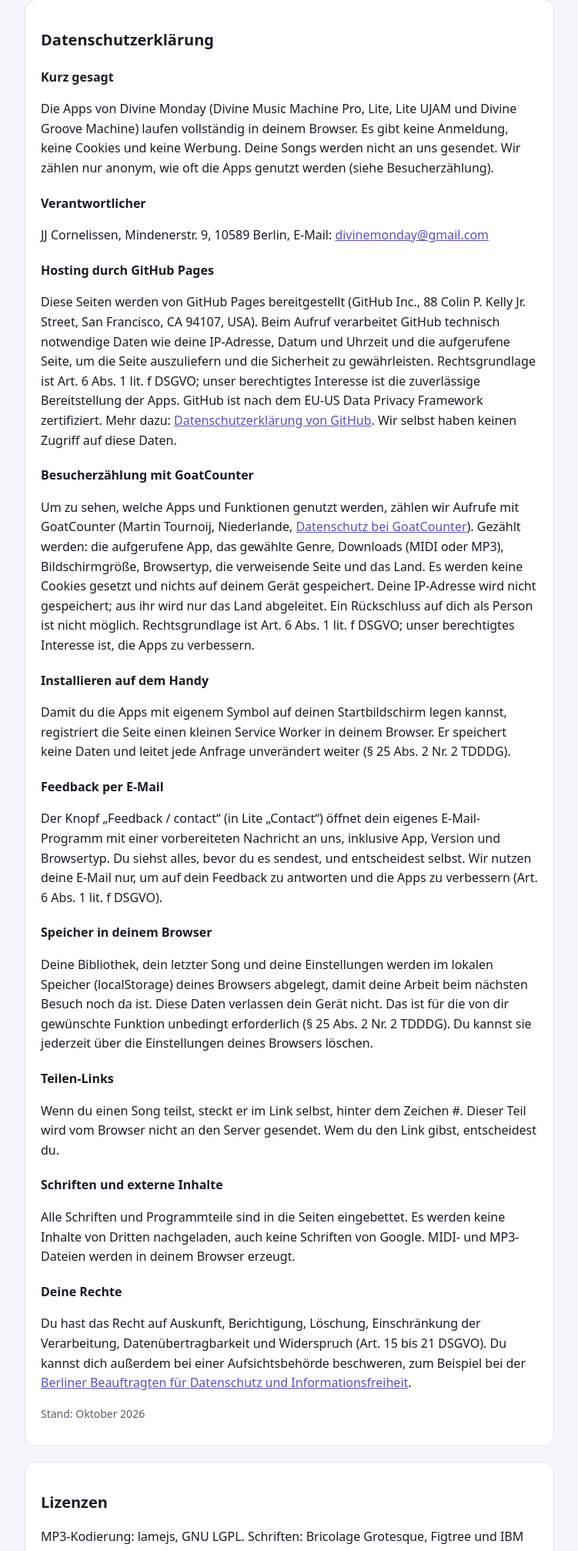
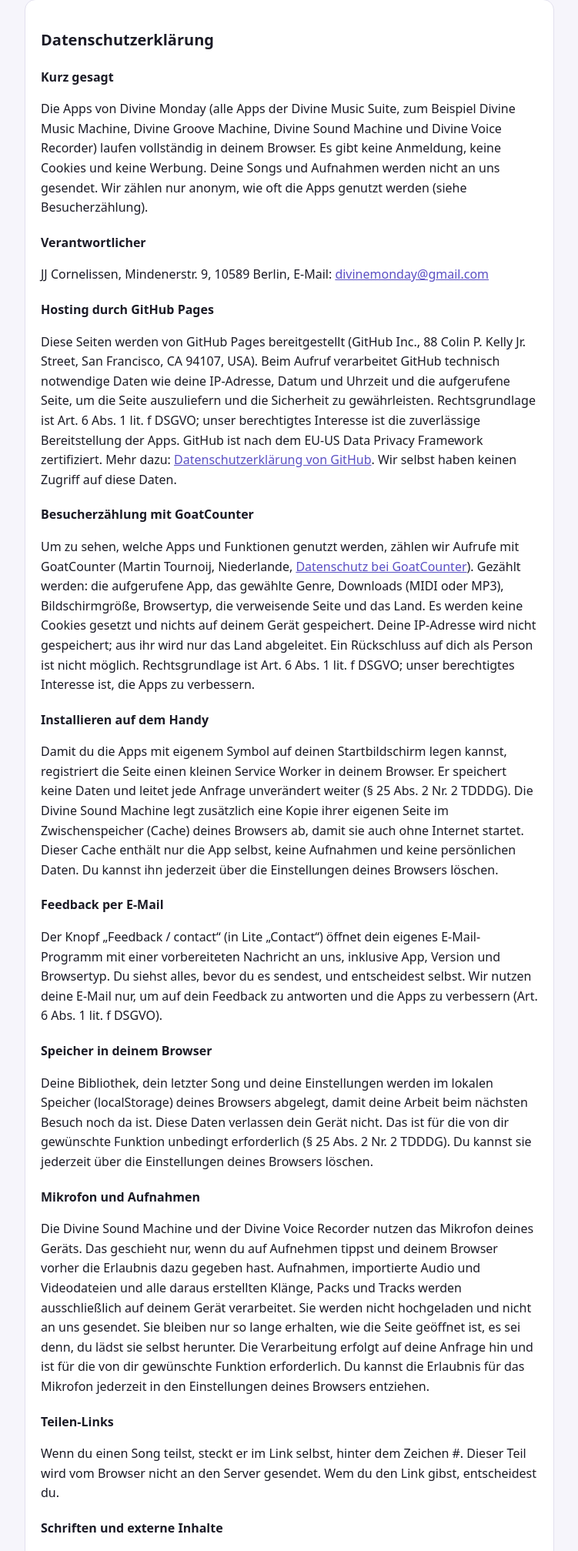
Before and after one commit to DivineACIDMonday/divine-music-machine-v7, a plain HTML site: page legal/index.html in a window 1280 px wide. Shown: the part 872-2887 px from the top of the page at 77% size, without its empty margins (264-1015 px from the left). Drawn offline with Linux system fonts and the light colour scheme.

Commit message:
Datenschutz: covers every suite app, the microphone in Sound Machine and Voice Recorder, and the Sound Machine's offline cache (German and English)
Co-Authored-By: Claude Opus 5.5 <noreply@anthropic.com>
Claude-Session: https://claude.ai/code/session_011qXmSKQR3KEQ1CvGMaqMz4

```diff
--- a/legal/index.html
+++ b/legal/index.html
@@ -46,7 +46,7 @@ address{font-style:normal}
 <section id="datenschutz">
 <h2>Datenschutzerklärung</h2>
 <h3>Kurz gesagt</h3>
-<p>Die Apps von Divine Monday (Divine Music Machine Pro, Lite, Lite UJAM und Divine Groove Machine) laufen vollständig in deinem Browser. Es gibt keine Anmeldung, keine Cookies und keine Werbung. Deine Songs werden nicht an uns gesendet. Wir zählen nur anonym, wie oft die Apps genutzt werden (siehe Besucherzählung).</p>
+<p>Die Apps von Divine Monday (alle Apps der Divine Music Suite, zum Beispiel Divine Music Machine, Divine Groove Machine, Divine Sound Machine und Divine Voice Recorder) laufen vollständig in deinem Browser. Es gibt keine Anmeldung, keine Cookies und keine Werbung. Deine Songs und Aufnahmen werden nicht an uns gesendet. Wir zählen nur anonym, wie oft die Apps genutzt werden (siehe Besucherzählung).</p>
 <h3>Verantwortlicher</h3>
 <p>JJ Cornelissen, Mindenerstr. 9, 10589 Berlin, E-Mail: <span class="em">divinemonday (at) gmail (dot) com</span></p>
 <h3>Hosting durch GitHub Pages</h3>
@@ -54,11 +54,13 @@ address{font-style:normal}
 <h3>Besucherzählung mit GoatCounter</h3>
 <p>Um zu sehen, welche Apps und Funktionen genutzt werden, zählen wir Aufrufe mit GoatCounter (Martin Tournoij, Niederlande, <a href="https://www.goatcounter.com/help/privacy" rel="noopener">Datenschutz bei GoatCounter</a>). Gezählt werden: die aufgerufene App, das gewählte Genre, Downloads (MIDI oder MP3), Bildschirmgröße, Browsertyp, die verweisende Seite und das Land. Es werden keine Cookies gesetzt und nichts auf deinem Gerät gespeichert. Deine IP-Adresse wird nicht gespeichert; aus ihr wird nur das Land abgeleitet. Ein Rückschluss auf dich als Person ist nicht möglich. Rechtsgrundlage ist Art. 6 Abs. 1 lit. f DSGVO; unser berechtigtes Interesse ist, die Apps zu verbessern.</p>
 <h3>Installieren auf dem Handy</h3>
-<p>Damit du die Apps mit eigenem Symbol auf deinen Startbildschirm legen kannst, registriert die Seite einen kleinen Service Worker in deinem Browser. Er speichert keine Daten und leitet jede Anfrage unverändert weiter (§ 25 Abs. 2 Nr. 2 TDDDG).</p>
+<p>Damit du die Apps mit eigenem Symbol auf deinen Startbildschirm legen kannst, registriert die Seite einen kleinen Service Worker in deinem Browser. Er speichert keine Daten und leitet jede Anfrage unverändert weiter (§ 25 Abs. 2 Nr. 2 TDDDG). Die Divine Sound Machine legt zusätzlich eine Kopie ihrer eigenen Seite im Zwischenspeicher (Cache) deines Browsers ab, damit sie auch ohne Internet startet. Dieser Cache enthält nur die App selbst, keine Aufnahmen und keine persönlichen Daten. Du kannst ihn jederzeit über die Einstellungen deines Browsers löschen.</p>
 <h3>Feedback per E-Mail</h3>
 <p>Der Knopf „Feedback / contact“ (in Lite „Contact“) öffnet dein eigenes E-Mail-Programm mit einer vorbereiteten Nachricht an uns, inklusive App, Version und Browsertyp. Du siehst alles, bevor du es sendest, und entscheidest selbst. Wir nutzen deine E-Mail nur, um auf dein Feedback zu antworten und die Apps zu verbessern (Art. 6 Abs. 1 lit. f DSGVO).</p>
 <h3>Speicher in deinem Browser</h3>
 <p>Deine Bibliothek, dein letzter Song und deine Einstellungen werden im lokalen Speicher (localStorage) deines Browsers abgelegt, damit deine Arbeit beim nächsten Besuch noch da ist. Diese Daten verlassen dein Gerät nicht. Das ist für die von dir gewünschte Funktion unbedingt erforderlich (§ 25 Abs. 2 Nr. 2 TDDDG). Du kannst sie jederzeit über die Einstellungen deines Browsers löschen.</p>
+<h3>Mikrofon und Aufnahmen</h3>
+<p>Die Divine Sound Machine und der Divine Voice Recorder nutzen das Mikrofon deines Geräts. Das geschieht nur, wenn du auf Aufnehmen tippst und deinem Browser vorher die Erlaubnis dazu gegeben hast. Aufnahmen, importierte Audio und Videodateien und alle daraus erstellten Klänge, Packs und Tracks werden ausschließlich auf deinem Gerät verarbeitet. Sie werden nicht hochgeladen und nicht an uns gesendet. Sie bleiben nur so lange erhalten, wie die Seite geöffnet ist, es sei denn, du lädst sie selbst herunter. Die Verarbeitung erfolgt auf deine Anfrage hin und ist für die von dir gewünschte Funktion erforderlich. Du kannst die Erlaubnis für das Mikrofon jederzeit in den Einstellungen deines Browsers entziehen.</p>
 <h3>Teilen-Links</h3>
 <p>Wenn du einen Song teilst, steckt er im Link selbst, hinter dem Zeichen #. Dieser Teil wird vom Browser nicht an den Server gesendet. Wem du den Link gibst, entscheidest du.</p>
 <h3>Schriften und externe Inhalte</h3>
@@ -76,7 +78,7 @@ address{font-style:normal}
 <section id="en" lang="en">
 <h2>English summary</h2>
 <p>Site owner: JJ Cornelissen (Divine Monday), Mindenerstr. 9, 10589 Berlin, Germany. Email: <span class="em">divinemonday (at) gmail (dot) com</span>.</p>
-<p>The apps run entirely in your browser. No sign-up, no cookies, no ads. We count visits anonymously with GoatCounter (which app, genre, downloads, screen size, browser, country); no cookies, no IP addresses stored, nothing that identifies you. Your songs and settings stay in your browser's local storage and are never sent to us. Share links carry the song after the # sign, which browsers do not send to the server. Fonts are built into the pages; nothing is loaded from Google or other third parties. The pages are hosted by GitHub Pages, which processes technical data such as your IP address to deliver them (see GitHub's privacy statement). The Feedback / contact button opens your own mail app with a prepared message; you see everything before you send it. Brand names such as UJAM, XLN Audio, BABY Audio and Audiomodern belong to their owners; Divine Monday is not affiliated with them. What you make with the apps is yours.</p>
+<p>The apps run entirely in your browser. No sign-up, no cookies, no ads. We count visits anonymously with GoatCounter (which app, genre, downloads, screen size, browser, country); no cookies, no IP addresses stored, nothing that identifies you. Your songs and settings stay in your browser's local storage and are never sent to us. The Divine Sound Machine and the Divine Voice Recorder use your microphone only when you tap Record and after you have given your browser permission. Recordings, imported audio and video files and all sounds, packs and tracks made from them are processed only on your device; they are never uploaded or sent to us, and they last only while the page is open unless you download them yourself. The Sound Machine keeps a copy of its own page in your browser's cache so it also opens offline; this cache holds only the app, never your recordings. Share links carry the song after the # sign, which browsers do not send to the server. Fonts are built into the pages; nothing is loaded from Google or other third parties. The pages are hosted by GitHub Pages, which processes technical data such as your IP address to deliver them (see GitHub's privacy statement). The Feedback / contact button opens your own mail app with a prepared message; you see everything before you send it. Brand names such as UJAM, XLN Audio, BABY Audio and Audiomodern belong to their owners; Divine Monday is not affiliated with them. What you make with the apps is yours.</p>
 </section>
 </main><script>
 /* the address is put together here, so bots reading the page find no address; people see a normal clickable link */
```
